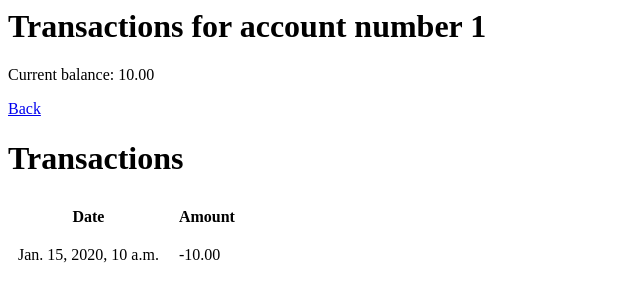
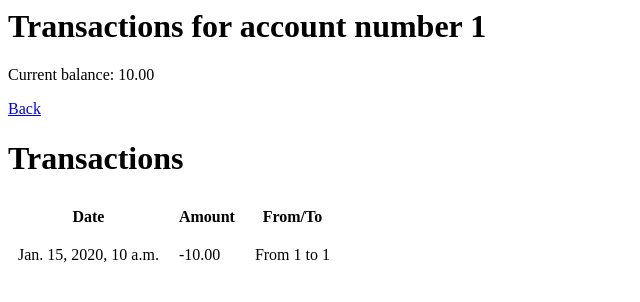
Before and after one commit to richardgiddings/accounts, a Django app: page /view_account/1 in a window 1280 px wide. Shown: the top 302 px of the page, without its empty margins (0-640 px from the left). Run offline with Django 3.2, Linux system fonts and the light colour scheme; tables that the repository leaves empty hold one stand-in row (values such as "Sample post").

Commit message:
Add from/to account numbers to transactions screen for an account

```diff
--- a/accounts/templates/accounts_app/account.html
+++ b/accounts/templates/accounts_app/account.html
@@ -11,11 +11,13 @@
         <tr>
             <th>Date</th>
             <th>Amount</th>
+            <th>From/To</th>
         </tr>
     {% for transaction in transactions %}
         <tr>
             <td>{{ transaction.datetime_of_transaction }}</td>
             <td>{% ifequal transaction.from_account.name account.name %}&#45;{% endifequal %}{{ transaction.amount_transferred }}</td>
+            <td>From {{ transaction.from_account.name }} to {{ transaction.to_account.name }}</td>
         </tr>
     {% endfor %}
     </table>
```
